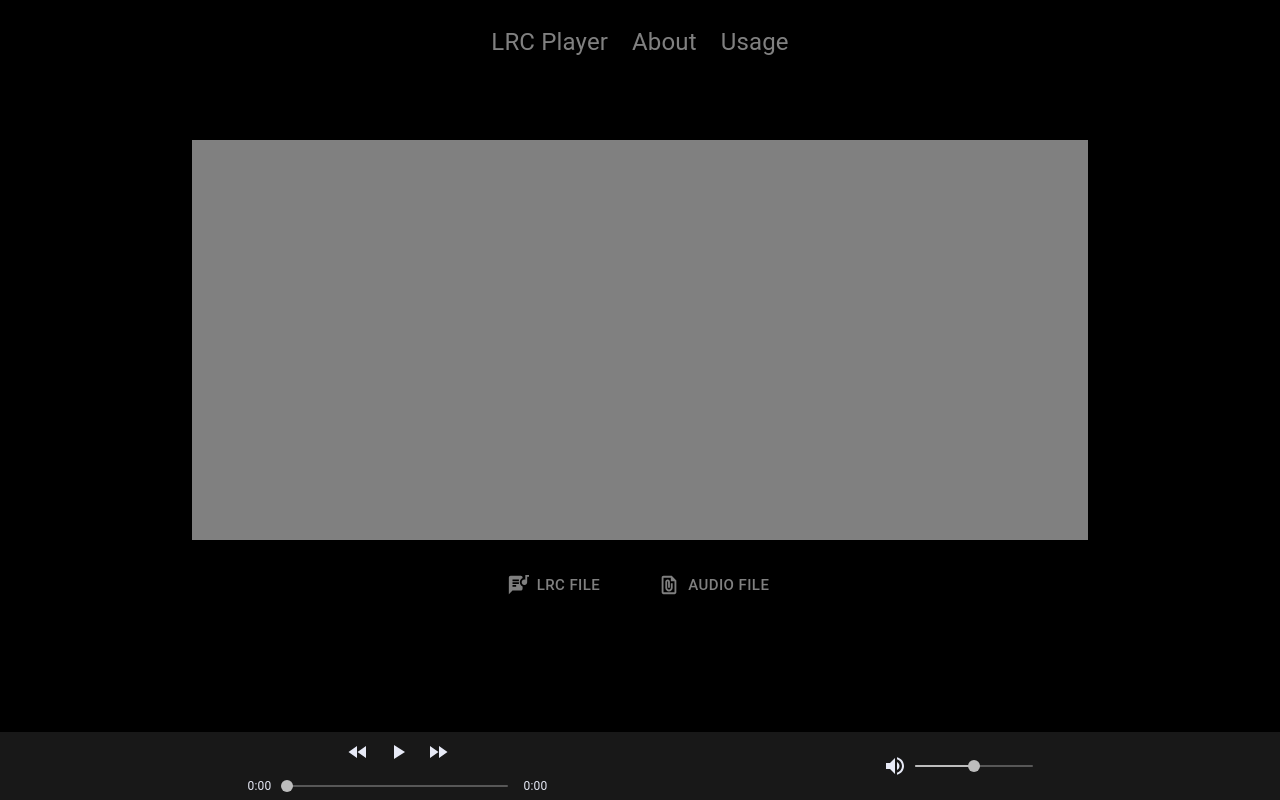
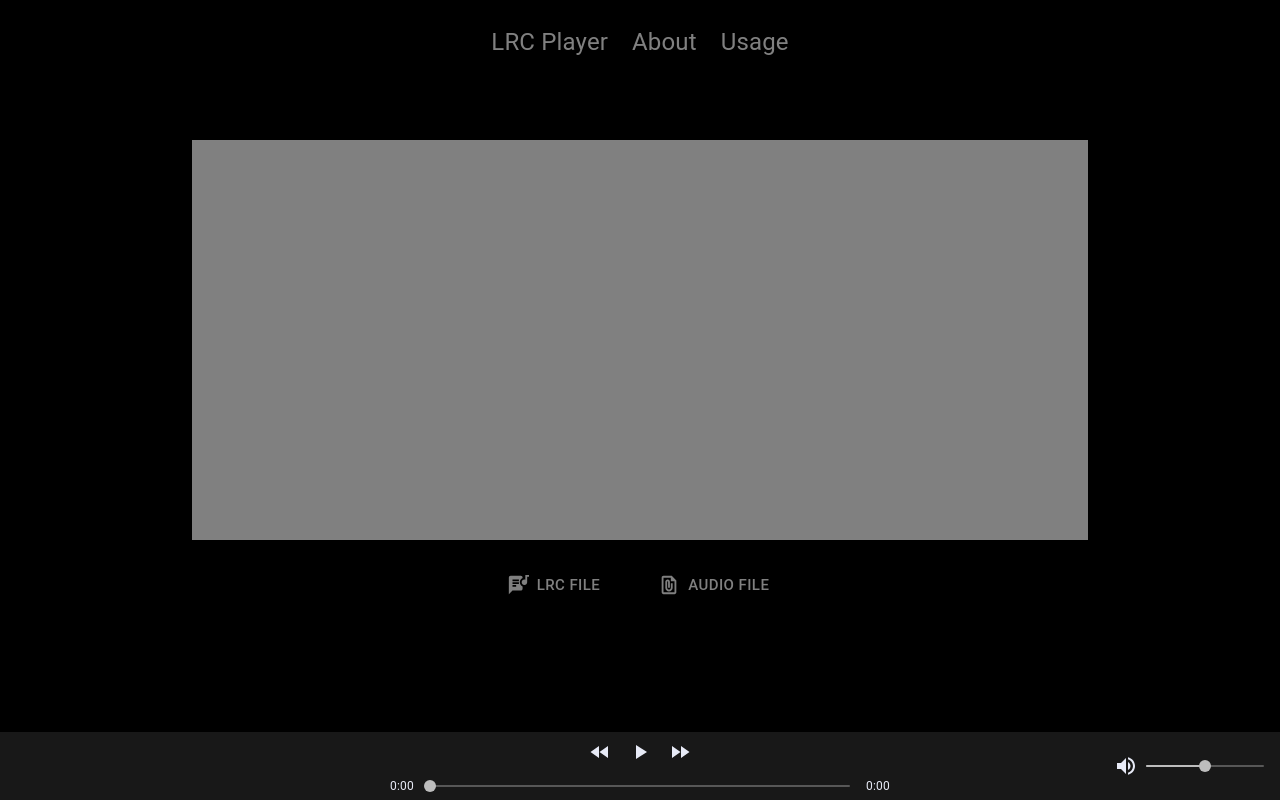
Before and after one commit to Lizari/LRC-Player, a Next.js app: page / in a window 1280 px wide. Built offline with nearby package versions, Linux system fonts and the light colour scheme.

Commit message:
Sliderの位置を調整

```diff
--- a/src/components/MusicPlayer.tsx
+++ b/src/components/MusicPlayer.tsx
@@ -78,7 +78,7 @@ const MusicPlayer: React.VFC<Props> = (props) => {
       left={0}
       right={0}
       bgcolor={'#181818'}
-      justifyContent={'space-around'}
+      justifyContent={'center'}
       px={10}
     >
       <TimeIndicator
--- a/src/components/TimeIndicator.tsx
+++ b/src/components/TimeIndicator.tsx
@@ -17,7 +17,7 @@ type Props = {
 
 const TimeIndicator: React.VFC<Props> = (props) => {
   return (
-    <Box width={300}>
+    <Box width={500}>
       <Stack direction={'row'} justifyContent={'center'}>
         <IconButton
           disabled={props.audio === null}
--- a/src/components/VolumeController.tsx
+++ b/src/components/VolumeController.tsx
@@ -10,7 +10,16 @@ const VolumeController: React.VFC<Props> = (props) => {
   const [volume, setVolume] = useState<number>(50);
 
   return (
-    <Stack spacing={1} direction={'row'} alignItems={'center'} width={150}>
+    <Stack
+      position={'absolute'}
+      right={0}
+      top={'20px'}
+      spacing={1}
+      mr={'1rem'}
+      direction={'row'}
+      alignItems={'center'}
+      width={150}
+    >
       <VolumeUp sx={{ color: '#e7eaf6' }} />
       <Slider
         aria-label={'volume-controller'}
```
